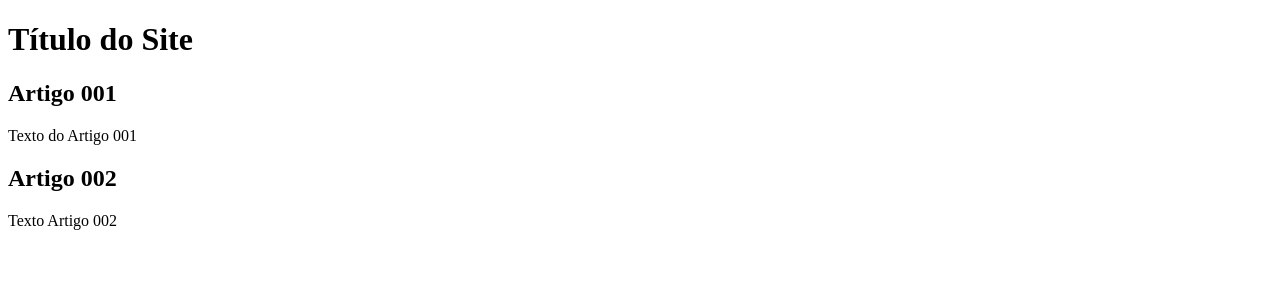
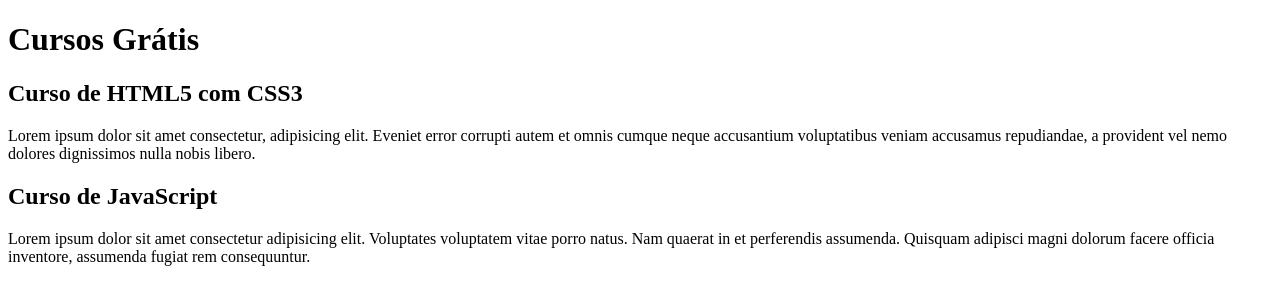
Before and after one commit to Robsonph/projeto-site, a plain HTML site: page index.html in a window 1280 px wide. Drawn offline with Linux system fonts and the light colour scheme.

Commit message:
comecei a escrever o conteúdo

```diff
--- a/index.html
+++ b/index.html
@@ -8,15 +8,15 @@
 <body>
     <main>
         <header>
-            <h1>Título do Site</h1>
+            <h1>Cursos Grátis</h1>
         </header>
         <article>
-            <h2>Artigo 001</h2>
-            <p>Texto do Artigo 001</p>
+            <h2>Curso de HTML5 com CSS3</h2>
+            <p>Lorem ipsum dolor sit amet consectetur, adipisicing elit. Eveniet error corrupti autem et omnis cumque neque accusantium voluptatibus veniam accusamus repudiandae, a provident vel nemo dolores dignissimos nulla nobis libero.</p>
         </article>
         <article>
-            <h2>Artigo 002</h2>
-            <p>Texto Artigo 002</p>
+            <h2>Curso de JavaScript</h2>
+            <p>Lorem ipsum dolor sit amet consectetur adipisicing elit. Voluptates voluptatem vitae porro natus. Nam quaerat in et perferendis assumenda. Quisquam adipisci magni dolorum facere officia inventore, assumenda fugiat rem consequuntur.</p>
         </article>
     </main>
 </body>
```
